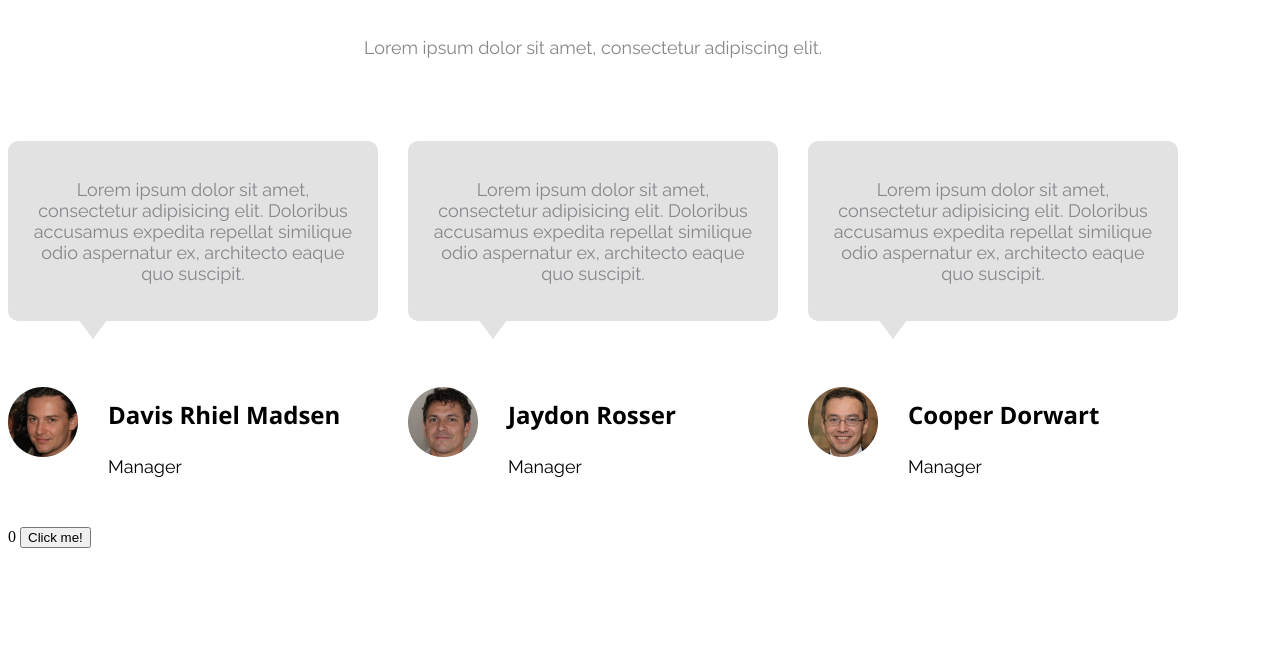
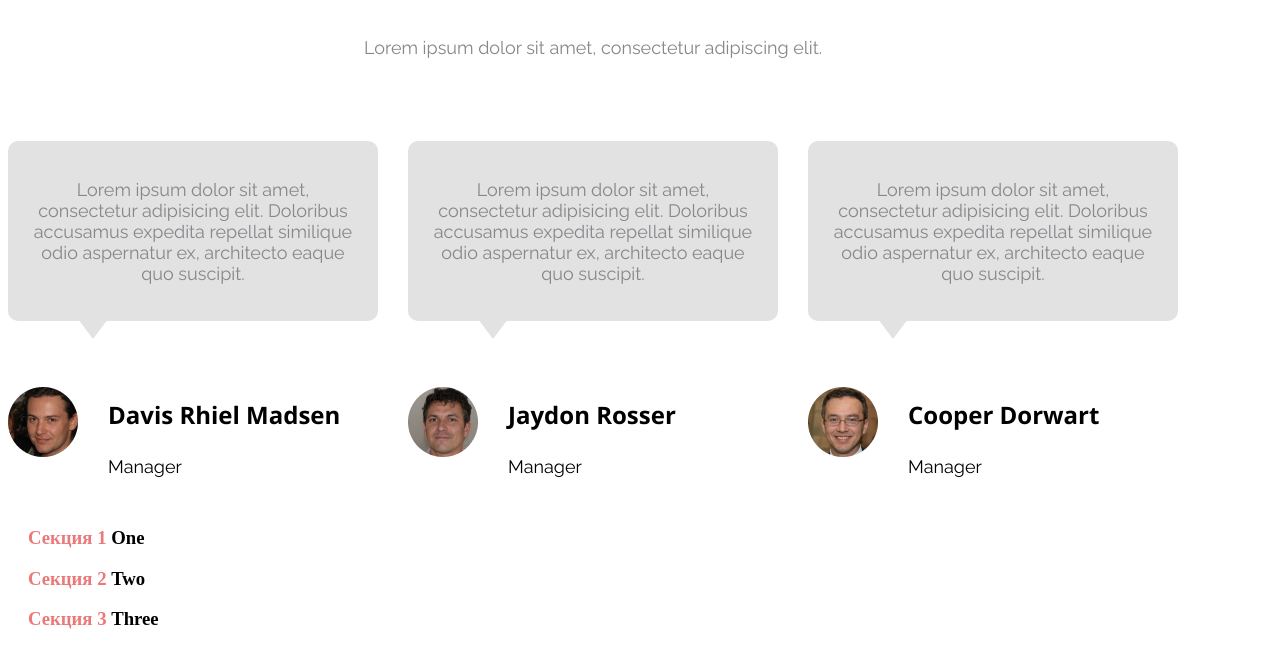
Before and after one commit to Vlad-Bogach/FE-Courses-General, a plain HTML site: page Homework 6/index.html in a window 1280 px wide. Shown: the part 162-811 px from the top of the page. Drawn offline with nearby package versions, Linux system fonts and the light colour scheme.

Commit message:
homework6: counter

```diff
--- a/Homework 6/index.html
+++ b/Homework 6/index.html
@@ -63,18 +63,12 @@
         </div>
     </section>
 
-    <section class="custom-counter">
-        <button id="button-counter">Click me!</button>
+    <section class="counter">
+        <h3 class="counter__item">One</h3>
+        <h3 class="counter__item">Two</h3>
+        <h3 class="counter__item">Three</h3>
     </section>
 
-    <script>
-        let count = 0
-        let element = document.getElementById('button-counter')
-        element.addEventListener('click', () => {
-            count++
-            document.querySelector('.custom-counter::before').style.content = 5пше5
-        })
-    </script>
 </body>
 
 </html>
--- a/Homework 6/source/styles/style.css
+++ b/Homework 6/source/styles/style.css
@@ -112,10 +112,17 @@
     font-weight: 400;
 }
 
-.custom-counter{
+.counter{
     margin-top: 50px;
+    counter-reset: counter;
 }
 
-.custom-counter::before{
-    content: "0";
+.counter__item{
+    margin-left: 20px;
 }
+
+.counter__item::before{
+    counter-increment: counter;
+    content: "Секция   " counter(counter) "       ";
+    color:#EC7979;
+}
```
